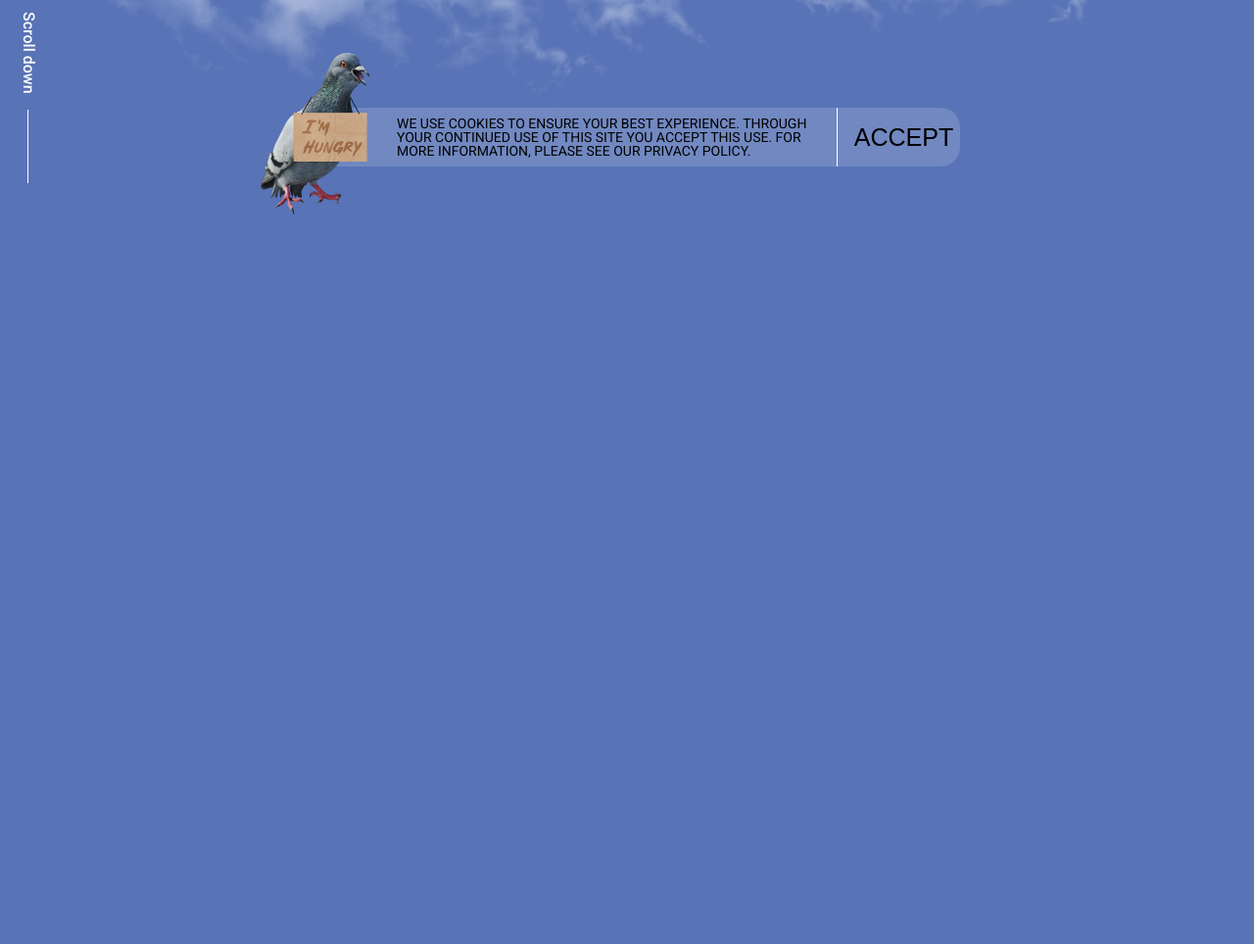
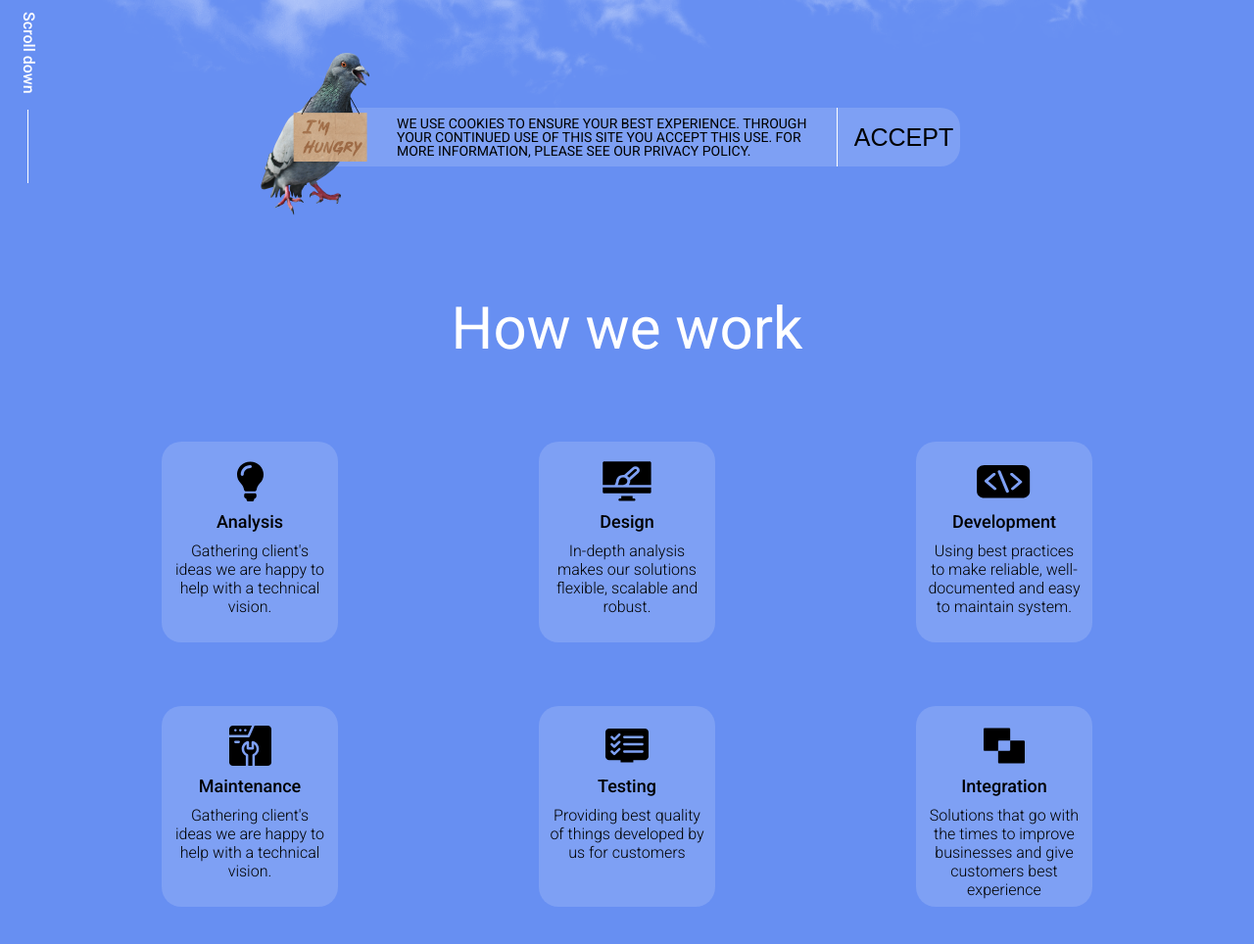
Before and after one commit to gulshat1705/live_streaming, a website: page index.html in a window 1280 px wide. Shown: the part 580-1544 px from the top of the page at 98% size. Before the commit the page ends 880 px from the top, so only its background shows below. Drawn offline with nearby package versions, Linux system fonts and the light colour scheme; files that its build step writes are made by us from their sources.

Commit message:
work section implementation

```diff
--- a/index.html
+++ b/index.html
@@ -80,6 +80,104 @@
           </div>
         </div>
       </section>
+
+      <section class="work-section">
+        <div class="container">
+          <div class="work">
+            <h2 class="work__title">How we work</h2>
+            <div class="work__cards-wrapper">
+              <figure
+                class="info-card card--analysis"
+                aria-label="card card--analysis"
+              >
+                <svg class="info-card__icon icon--bulb" aria-label="bulb img">
+                  <use href="assets/sprites.svg#bulb-icon"></use>
+                </svg>
+                <h3 class="info-card__title">Analysis</h3>
+                <p class="info-card__desc">
+                  Gathering client's ideas we are happy to help with a technical
+                  vision.
+                </p>
+              </figure>
+
+              <figure
+                class="info-card card--design"
+                aria-label="card card--design"
+              >
+                <svg
+                  class="info-card__icon icon--design"
+                  aria-label="design img"
+                >
+                  <use href="assets/sprites.svg#design-icon"></use>
+                </svg>
+                <h3 class="info-card__title">Design</h3>
+                <p class="info-card__desc">
+                  In-depth analysis makes our solutions flexible, scalable and
+                  robust.
+                </p>
+              </figure>
+
+              <figure class="info-card card--dev" aria-label="dev card">
+                <svg class="info-card__icon icon--dev" aria-label="dev img">
+                  <use href="assets/sprites.svg#dev-icon"></use>
+                </svg>
+                <h3 class="info-card__title">Development</h3>
+                <p class="info-card__desc">
+                  Using best practices to make reliable, well-documented and
+                  easy to maintain system.
+                </p>
+              </figure>
+
+              <figure
+                class="info-card card--maintenance"
+                aria-label="maintenance card"
+              >
+                <svg
+                  class="info-card__icon icon--maintenance"
+                  aria-label="maintenance img"
+                >
+                  <use href="assets/sprites.svg#maintenance-icon"></use>
+                </svg>
+                <h3 class="info-card__title">Maintenance</h3>
+                <p class="info-card__desc">
+                  Gathering client's ideas we are happy to help with a technical
+                  vision.
+                </p>
+              </figure>
+
+              <figure class="info-card card--testing" aria-label="testing card">
+                <svg
+                  class="info-card__icon icon--testing"
+                  aria-label="testing img"
+                >
+                  <use href="assets/sprites.svg#testing-icon"></use>
+                </svg>
+                <h3 class="info-card__title">Testing</h3>
+                <p class="info-card__desc">
+                  Providing best quality of things developed by us for customers
+                </p>
+              </figure>
+
+              <figure
+                class="info-card card--integration"
+                aria-label="integration card"
+              >
+                <svg
+                  class="info-card__icon icon--integration"
+                  aria-label="integration img"
+                >
+                  <use href="assets/sprites.svg#integration-icon"></use>
+                </svg>
+                <h3 class="info-card__title">Integration</h3>
+                <p class="info-card__desc">
+                  Solutions that go with the times to improve businesses and
+                  give customers best experience
+                </p>
+              </figure>
+            </div>
+          </div>
+        </div>
+      </section>
     </main>
   </body>
 </html>
--- a/styles/_basic.scss
+++ b/styles/_basic.scss
@@ -25,6 +25,9 @@
   list-style: none;
 }
 
+figure {
+  margin: 0;
+}
 .container {
   max-width: 1440px;
   margin: 0 auto;
--- /dev/null
+++ b/styles/_cards.scss
@@ -0,0 +1,53 @@
+@use 'variables' as v;
+@use 'mixins' as m;
+@use 'placeholder';
+@use 'sass:color';
+
+.info-card {
+  width: 180px;
+  height: 205px;
+  padding: 20px 10px 0;
+  border-radius: 20px;
+  background-color: color.adjust(v.$color_white, $alpha: -0.85);
+  @include m.d-flex(start, center, nowrap, column, 0, 10px);
+
+  &__icon {
+    width: 25px;
+    height: 25px;
+    fill: v.$color_black;
+  }
+
+  &__title {
+    @include m.font(18px, 500, v.$color_black);
+  }
+  &__desc {
+    text-align: center;
+    @include m.font(16px, 300, v.$color_black);
+  }
+
+  &:hover {
+    cursor: pointer;
+    background-color: color.adjust(v.$color_white, $alpha: -0.95);
+
+    .info-card__icon {
+      fill: v.$color_white;
+    }
+    .info-card__title,
+    .info-card__desc {
+      color: v.$color_white;
+    }
+  }
+
+  @media (max-width: v.$media_min) {
+    width: 140px;
+    height: 170px;
+
+    &__title {
+      @include m.font(14px, 400, v.$color_black);
+    }
+    &__desc {
+      text-align: center;
+      @include m.font(11px, 300, v.$color_black);
+    }
+  }
+}
--- a/styles/_importer.scss
+++ b/styles/_importer.scss
@@ -1,3 +1,6 @@
 @forward 'basic';
+@forward 'cards';
+
 @forward 'header';
 @forward 'hero';
+@forward 'work';
--- a/styles/_variables.scss
+++ b/styles/_variables.scss
@@ -1,4 +1,5 @@
-$color_blue: #5873b6;
+// $color_blue: #5873b6;
+$color_blue: #678ff2;
 $color_white: #ffffff;
 $color_black: #000000;
 
--- /dev/null
+++ b/styles/_work.scss
@@ -0,0 +1,104 @@
+@use 'variables' as v;
+@use 'mixins' as m;
+@use 'placeholder';
+@use 'sass:color';
+
+.work-section {
+  padding: 0 20px 180px;
+
+  .work {
+    margin: 0 auto;
+    text-align: center;
+
+    &__title {
+      margin: 0 0 80px 0;
+      @include m.font(60px, 400, v.$color_white);
+
+      @media (max-width: v.$media_min) {
+        margin: 0 0 30px 0;
+        @include m.font(30px, 300, v.$color_white);
+      }
+    }
+
+    &__cards-wrapper {
+      margin: 0 auto;
+      max-width: 950px;
+
+      display: grid;
+      grid-template-columns: repeat(3, 1fr);
+      grid-template-rows: repeat(2, 1fr);
+      row-gap: 65px;
+      //   justify-items: center;
+      //   align-items: center;
+      place-items: center;
+      grid-template-areas:
+        'analysis design dev'
+        'maintenance testing integration';
+
+      .card--analysis {
+        grid-area: analysis;
+        justify-self: start;
+      }
+      .card--design {
+        grid-area: design;
+      }
+      .card--dev {
+        grid-area: dev;
+        justify-self: end;
+      }
+      .card--maintenance {
+        grid-area: maintenance;
+        justify-self: start;
+      }
+      .card--testing {
+        grid-area: testing;
+      }
+      .card--integration {
+        grid-area: integration;
+        justify-self: end;
+      }
+      .icon--bulb {
+        width: 29px;
+        height: 41px;
+      }
+      .icon--design {
+        width: 50px;
+        height: 41px;
+      }
+      .icon--dev {
+        width: 55px;
+        height: 41px;
+      }
+      .icon--maintenance {
+        width: 43px;
+        height: 41px;
+      }
+      .icon--testing {
+        width: 44px;
+        height: 41px;
+      }
+      .icon--integration {
+        width: 42px;
+        height: 41px;
+      }
+
+      @media (max-width: v.$media_md) {
+        grid-template-columns: repeat(2, 1fr);
+        grid-template-rows: repeat(3, 1fr);
+        grid-template-areas:
+          'analysis design'
+          'dev maintenance'
+          'testing integration';
+
+        .card--analysis,
+        .card--design,
+        .card--dev,
+        .card--maintenance,
+        .card--testing,
+        .card--integration {
+          justify-self: center;
+        }
+      }
+    }
+  }
+}
```
